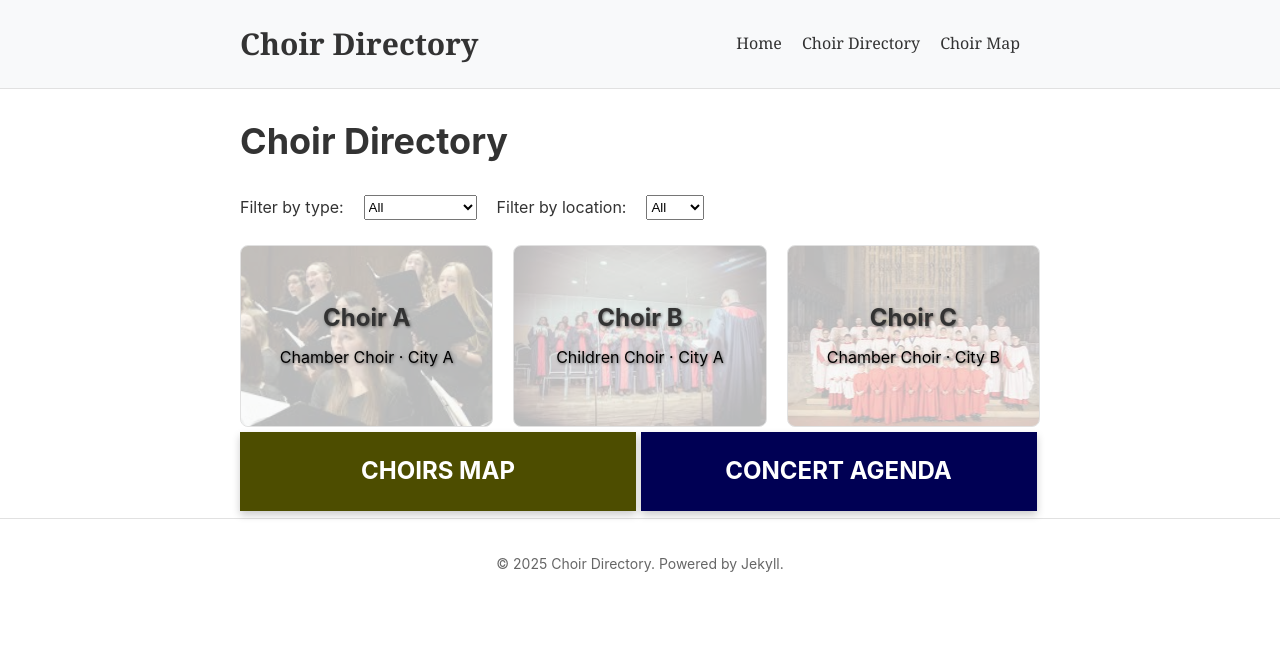
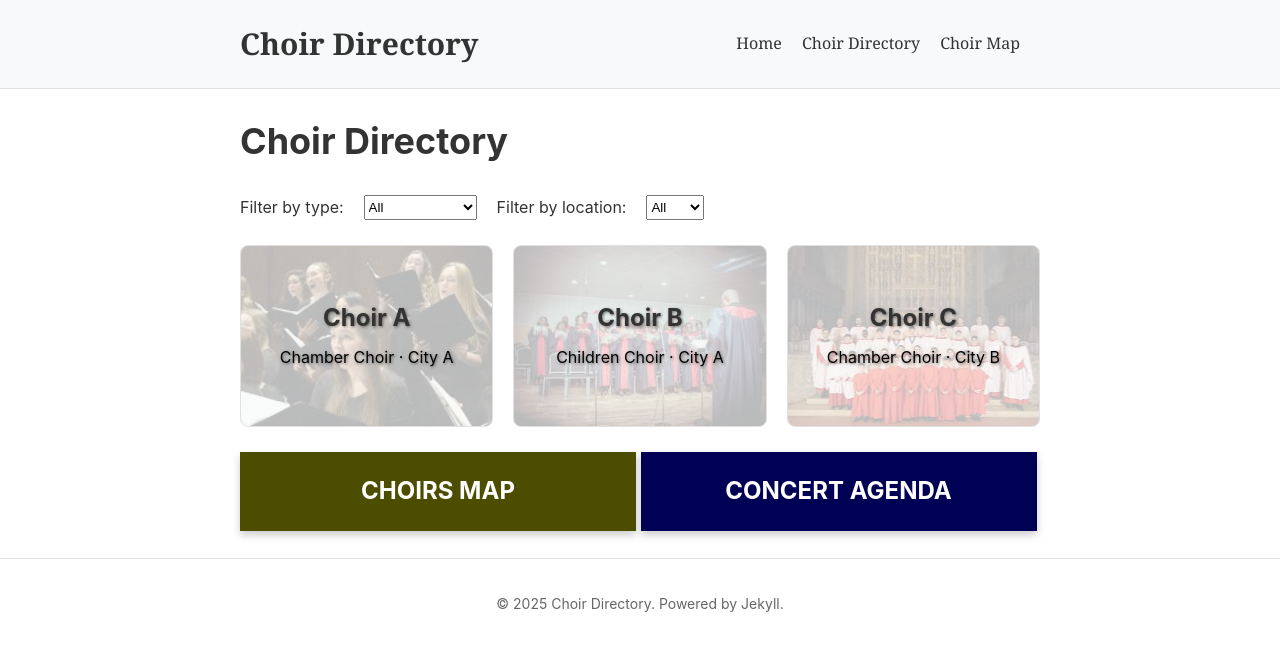
Before and after one commit to jllobera/choir-directory, a Jekyll site: the page built from directory.html, in a window 1280 px wide. Shown: the top 651 px of the page. Built offline with Jekyll 4.4.1, drawn with Linux system fonts in a browser that asks for light colours; a script that is not in the unit is left out.

Commit message:
Update directory.html

```diff
--- a/directory.html
+++ b/directory.html
@@ -52,8 +52,11 @@ title: Choir Directory
 
 
 <!-- Include the buttons -->
-{% include choir-map-button.html button-width-desktop="49.5%" %}
-{% include concert-agenda-button.html button-width-desktop="49.5%" %}
+<div class="button-container">
+  {% include choir-map-button.html button-width-desktop="49.5%" %}
+  {% include concert-agenda-button.html button-width-desktop="49.5%" %}
+</div>
+
 
 <script>
   document.querySelectorAll("#filter-type, #filter-location").forEach(filter => {
@@ -261,4 +264,9 @@ title: Choir Directory
   display: block; /* so the whole block is clickable */
 }
 
+.button-container {
+  margin: 20px 0; /* 20px space above and below */
+}
+
+
 </style>
```
